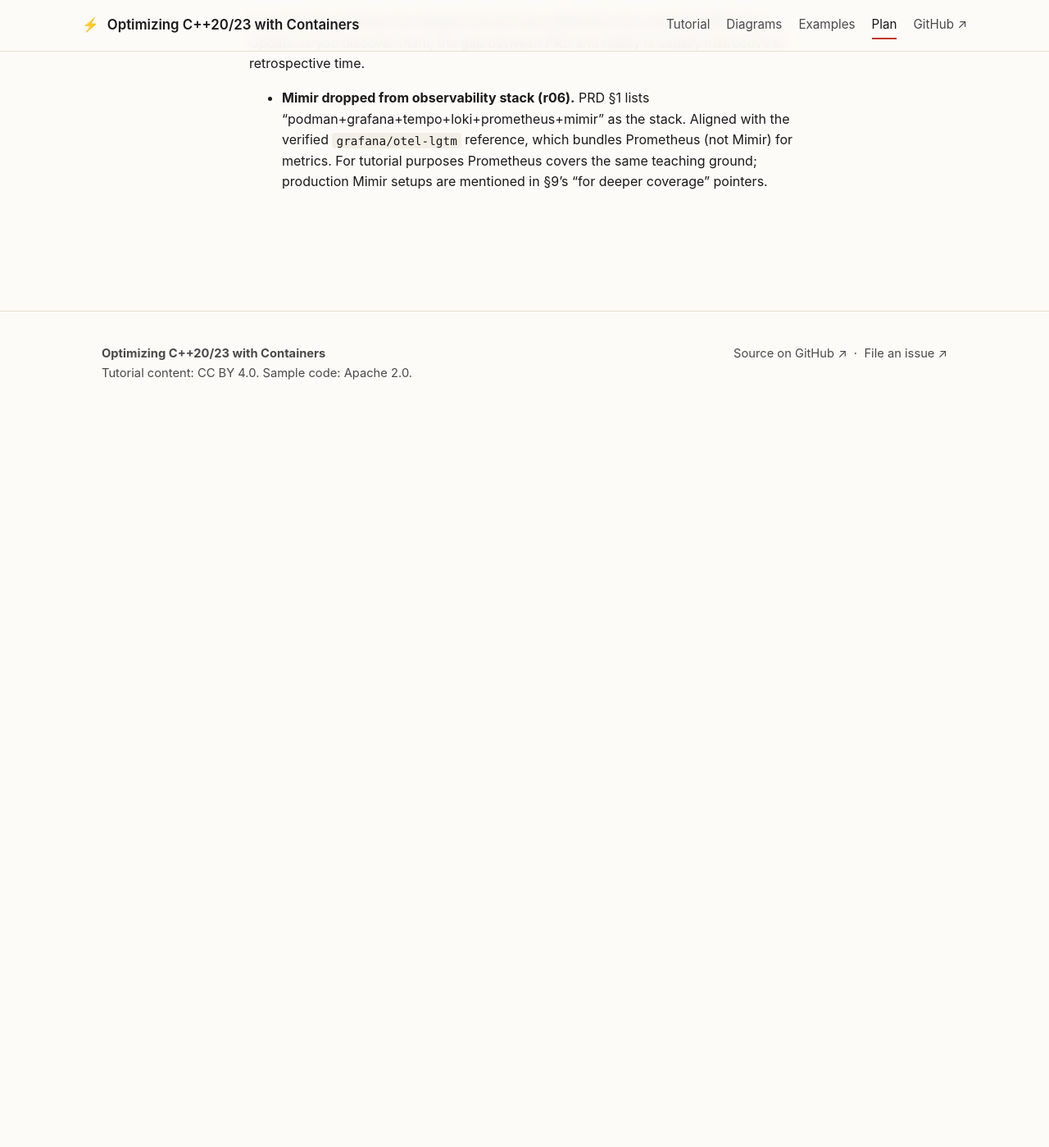
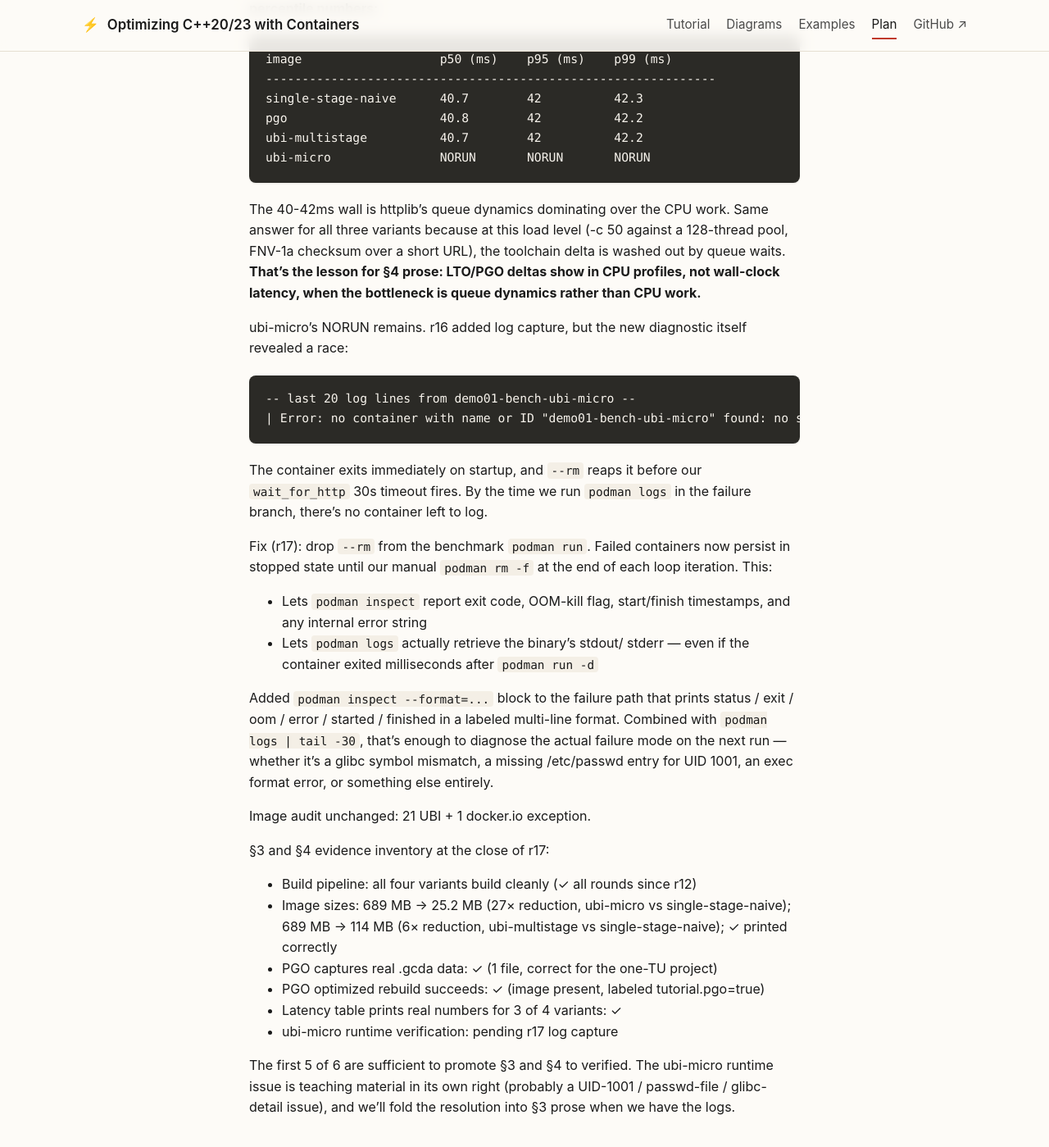
Before and after one commit to patterncatalyst/cpp-container-optimization-tutorial, a Jekyll site: the page built from _plans/reconciliation-plan.md, in a window 1280 px wide and 1400 px high, scrolled down 24987 px. Shown: the whole window at 82% size. Built offline with Jekyll 4.4.1, drawn with Linux system fonts in a browser that asks for light colours; before the commit the page ends 25502 px from its top, so only the background shows below that; some of the changed text lies outside the part shown.

Commit message:
fix(demo-01): drop --rm from bench loop so failed containers can be inspected

```diff
--- a/_plans/reconciliation-plan.md
+++ b/_plans/reconciliation-plan.md
@@ -1064,6 +1064,75 @@ have enough verified evidence (build pipeline, image sizes,
 PGO captures, latency for 3 variants) to promote in r16's
 follow-up.
 
+### 2026-05-09 — r17: ubi-micro container exits before --rm reaps it; drop --rm to capture cause
+
+User ran demo-01 on r16. **Three of four variants now produce
+real, consistent percentile numbers:**
+
+    image                   p50 (ms)    p95 (ms)    p99 (ms)
+    --------------------------------------------------------------
+    single-stage-naive      40.7        42          42.3
+    pgo                     40.8        42          42.2
+    ubi-multistage          40.7        42          42.2
+    ubi-micro               NORUN       NORUN       NORUN
+
+The 40-42ms wall is httplib's queue dynamics dominating over
+the CPU work. Same answer for all three variants because at
+this load level (-c 50 against a 128-thread pool, FNV-1a
+checksum over a short URL), the toolchain delta is washed out
+by queue waits. **That's the lesson for §4 prose: LTO/PGO
+deltas show in CPU profiles, not wall-clock latency, when the
+bottleneck is queue dynamics rather than CPU work.**
+
+ubi-micro's NORUN remains. r16 added log capture, but the new
+diagnostic itself revealed a race:
+
+    -- last 20 log lines from demo01-bench-ubi-micro --
+    | Error: no container with name or ID "demo01-bench-ubi-micro" found: no such container
+
+The container exits immediately on startup, and `--rm` reaps
+it before our `wait_for_http` 30s timeout fires. By the time
+we run `podman logs` in the failure branch, there's no
+container left to log.
+
+Fix (r17): drop `--rm` from the benchmark `podman run`. Failed
+containers now persist in stopped state until our manual
+`podman rm -f` at the end of each loop iteration. This:
+
+- Lets `podman inspect` report exit code, OOM-kill flag,
+  start/finish timestamps, and any internal error string
+- Lets `podman logs` actually retrieve the binary's stdout/
+  stderr — even if the container exited milliseconds after
+  `podman run -d`
+
+Added `podman inspect --format=...` block to the failure path
+that prints status / exit / oom / error / started / finished
+in a labeled multi-line format. Combined with `podman logs |
+tail -30`, that's enough to diagnose the actual failure mode
+on the next run — whether it's a glibc symbol mismatch, a
+missing /etc/passwd entry for UID 1001, an exec format
+error, or something else entirely.
+
+Image audit unchanged: 21 UBI + 1 docker.io exception.
+
+§3 and §4 evidence inventory at the close of r17:
+- Build pipeline: all four variants build cleanly (✓ all rounds since r12)
+- Image sizes: 689 MB → 25.2 MB (27× reduction, ubi-micro
+  vs single-stage-naive); 689 MB → 114 MB (6× reduction,
+  ubi-multistage vs single-stage-naive); ✓ printed correctly
+- PGO captures real .gcda data: ✓ (1 file, correct for the
+  one-TU project)
+- PGO optimized rebuild succeeds: ✓ (image present, labeled
+  tutorial.pgo=true)
+- Latency table prints real numbers for 3 of 4 variants: ✓
+- ubi-micro runtime verification: pending r17 log capture
+
+The first 5 of 6 are sufficient to promote §3 and §4 to
+verified. The ubi-micro runtime issue is teaching material
+in its own right (probably a UID-1001 / passwd-file /
+glibc-detail issue), and we'll fold the resolution into §3
+prose when we have the logs.
+
 
 ---
 
```
Also changed, not shown: 1 other file.
